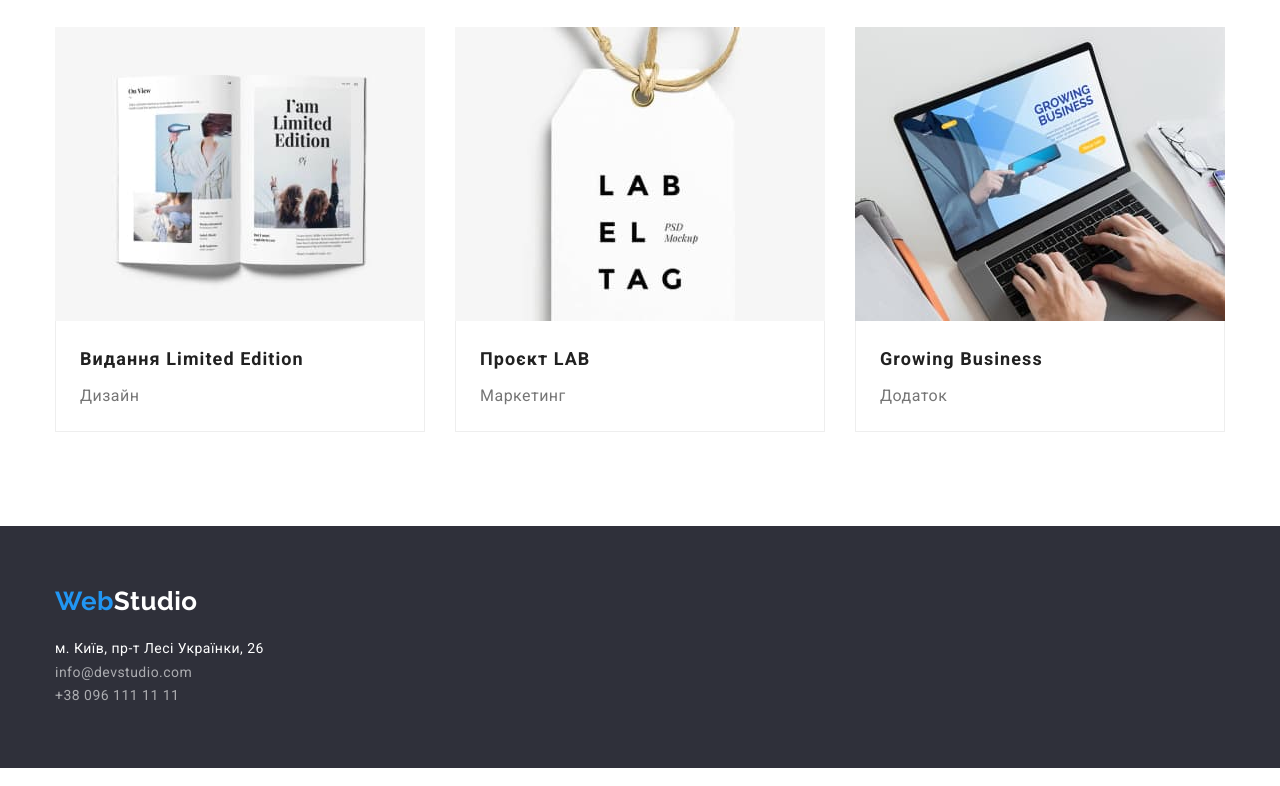
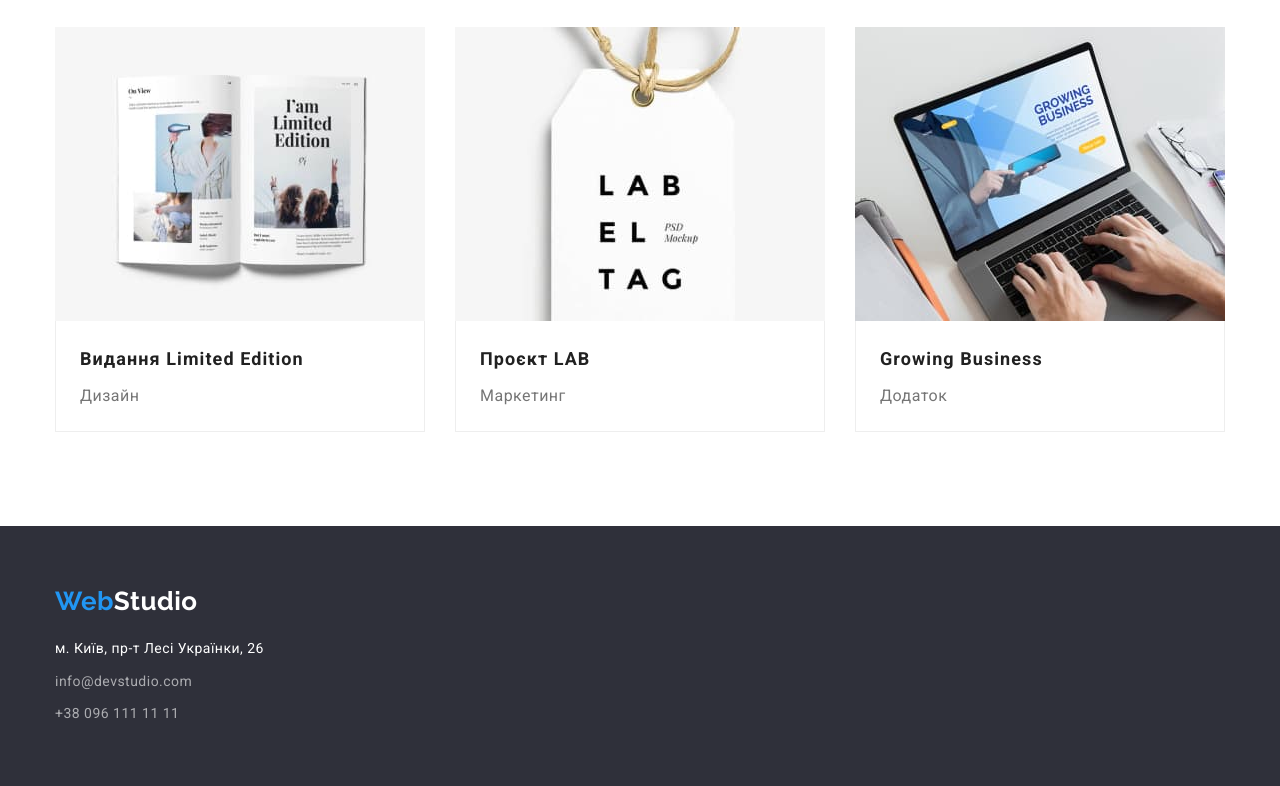
Before and after one commit to YablonskaTanya/goit-markup-hw-03, a plain HTML site: page portfolio.html in a window 1280 px wide. Shown: the part 1110-1896 px from the top of the page. Drawn offline with nearby package versions, Linux system fonts and the light colour scheme.

Commit message:
добавляет изменеия

```diff
--- a/portfolio.html
+++ b/portfolio.html
@@ -194,11 +194,11 @@
               >
             </li>
 
-            <li>
+            <li class="li-footer">
               <a class="link link-footer" href="mailto:info@devstudio.com">info@devstudio.com</a>
             </li>
 
-            <li>
+            <li class="li-footer">
               <a class="link link-footer" href="tel:+380961111111">+38 096 111 11 11</a>
             </li>
           </ul>
```
